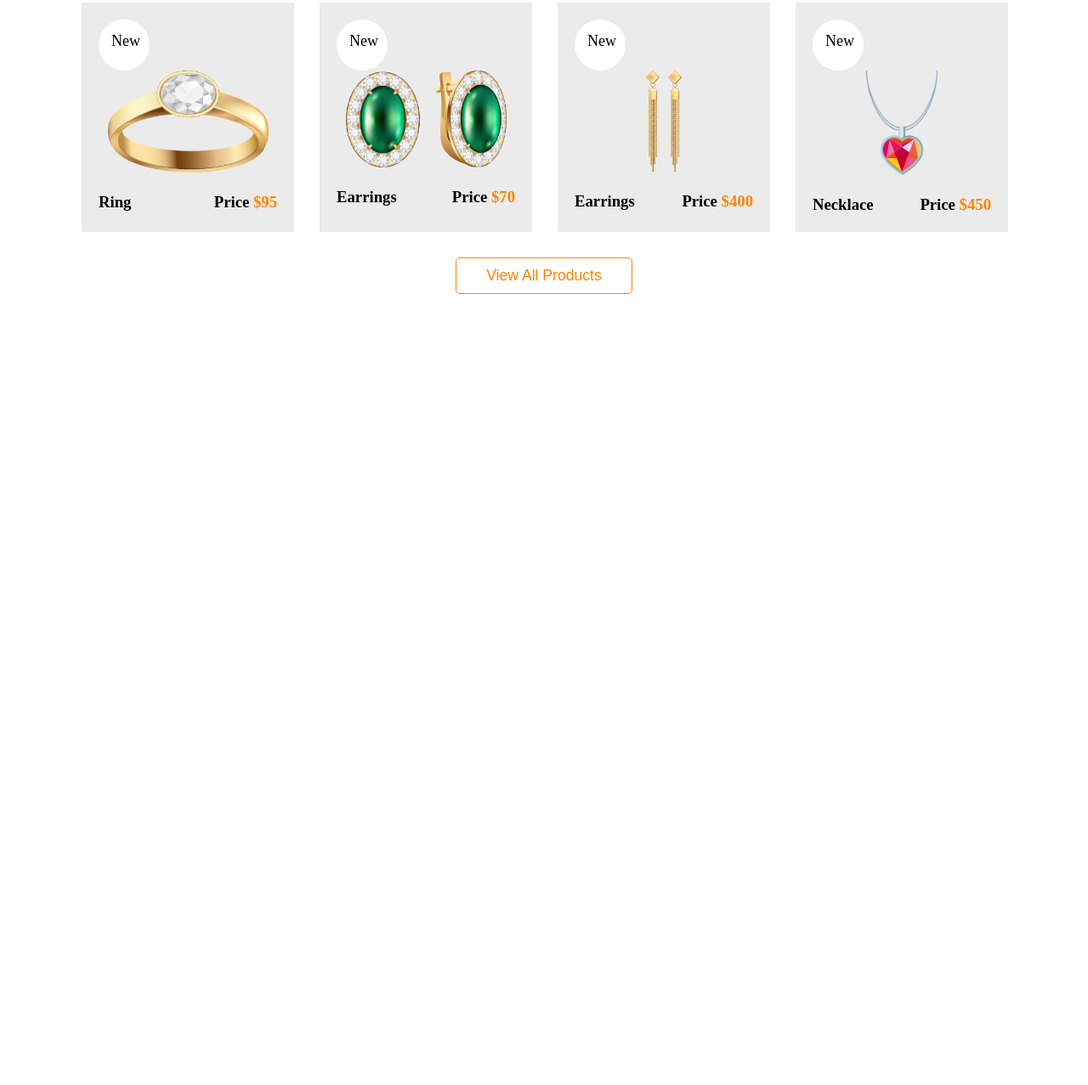
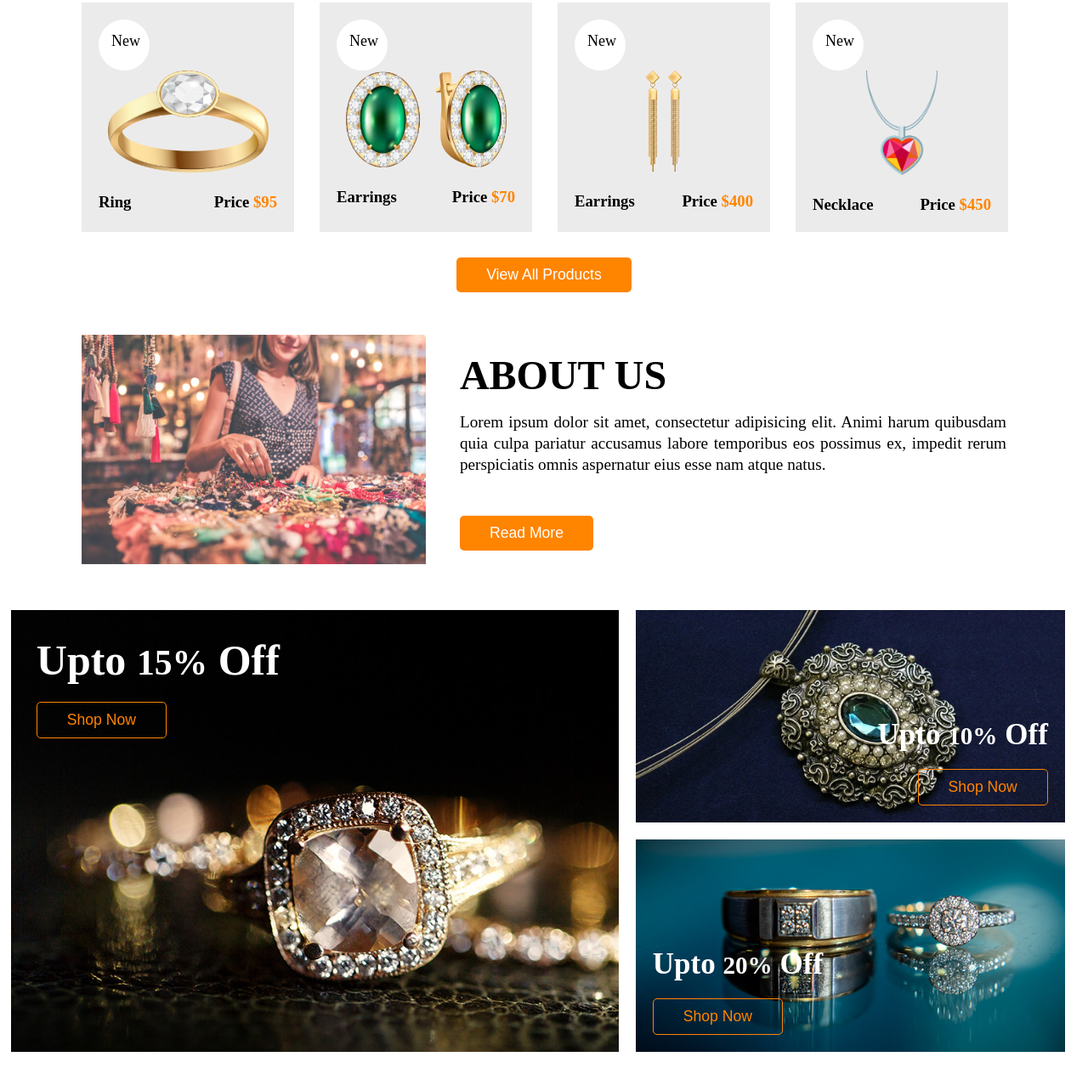
Before and after one commit to Emonmahmud52/healet-fashion, a plain HTML site: page index.html in a window 1280 px wide. Shown: the part 1237-2514 px from the top of the page at 85% size. Before the commit the page ends 1583 px from the top, so only its background shows below. Drawn offline with Linux system fonts and the light colour scheme.

Commit message:
about us and offer section done

```diff
--- a/css/style.css
+++ b/css/style.css
@@ -7,16 +7,41 @@
 /* Common Shared Styles */
 .btn{
     padding: 10px 35px;
-    color: rgb(255, 132, 0);
     font-size: 1.1rem;
     font-weight: 500;
+    border-radius: 5px;
+}
+.btn-primary{
+    color: rgb(255, 132, 0);
     background: transparent;
     border: 1px solid rgb(255, 132, 0);
-    border-radius: 5px;
 }
 
-.btn:hover{
+.btn-secondary{
+    color: white;
     background-color: rgb(255, 132, 0);
+    border: none;
+}
+
+.btn-black{
+    color: black;
+    background: transparent;
+    border: 1px solid black;
+}
+
+.btn-primary:hover{
+    background-color: rgb(255, 132, 0);
+    color: white;
+}
+
+.btn-secondary:hover{
+    border: 1px solid rgb(255, 132, 0);
+    background: transparent;
+    color: rgb(255, 132, 0);
+}
+
+.btn-black:hover{
+    background-color: black;
     color: white;
 }
 
@@ -88,11 +113,11 @@ nav{
 
 .latest-products{
     width: 85%;
-    margin: auto;
+    margin: 50px auto;
     text-align: center;
 }
 
-.letest-product-title{
+.latest-product-title{
     font-size: 35px;
     margin-bottom: 40px;
 }
@@ -160,3 +185,104 @@ nav{
     gap: 30px;
     margin-bottom: 30px;
 }
+
+/* About Us Styles Starts */
+.about-us{
+    width: 85%;
+    margin: 50px auto;
+    text-align: center;
+}
+
+.about-us-title{
+    font-size: 3rem;
+    margin-bottom: 1rem;
+}
+
+.about-us-container{
+    display: flex;
+    align-items: center;
+    gap: 40px;
+}
+
+.about-us-img >img{
+    width: 100%;
+}
+
+.about-us-content{
+    text-align: justify;
+}
+
+.about-us-description{
+    font-size: 1.2rem;
+    line-height: 1.3;
+    margin-bottom: 3rem;
+}
+
+/* Offers Section styles start */
+#Offer-section{
+width: 98%;
+ margin: 50px auto;
+}
+
+.offer-container{
+    display: grid;
+    grid-template-columns: repeat(12, 85px);
+    grid-template-rows: repeat(6, 70px);
+    gap: 20px;
+    color: white;
+}
+
+.offer-item-1{
+    background-image: url("../images/o1.jpg");
+    background-size: cover;
+    grid-column: 1/8;
+    grid-row: span 6;
+    padding: 30px;
+}
+
+.offer-item-1 > h2{
+    font-size: 50px;
+    margin-bottom: 20px;
+}
+
+.offer-item-2{
+    background-image: url("../images/o2.jpg");
+    background-size: cover;
+    grid-column: 8/-1;
+    grid-row: span 3;
+    position: relative;
+}
+
+.offer-content-1{
+    font-size: 20px;
+    position: absolute;
+    right: 20px;
+    bottom: 20px;
+    text-align: right;
+}
+
+.offer-content-1>h2{
+    font-size: 35px;
+    margin-bottom: 20px;
+}
+
+
+.offer-item-3{
+    background-image: url("../images/o3.jpg");
+    background-size: cover;
+    grid-column: 8/-1;
+    grid-row: span 3;
+    position: relative;
+}
+
+.offer-content-2{
+    font-size: 20px;
+    position: absolute;
+    left: 20px;
+    bottom: 20px;
+}
+
+.offer-content-2>h2{
+    font-size: 35px;
+    margin-bottom: 20px;
+}
--- a/index.html
+++ b/index.html
@@ -23,14 +23,14 @@
         <div class="banner-content">
             <h1 class="banner-content-title">Best Jewellery Collection</h1>
             <p class="banner-description">It is a long established fact that a reader will be distracted by the readable content of a page when looking at its layout. The point of using Lorem</p>
-            <button class="btn">Shop Now</button>
+            <button class="btn btn-primary">Shop Now</button>
         </div>
     </header>
 <!-- Main Start -->
     <main>
         <!-- Latest Products Section Start -->
         <section class="latest-products">
-            <h2 class="letest-product-title">LATEST PRODUCTS</h2>
+            <h2 class="latest-product-title">LATEST PRODUCTS</h2>
             <div class="latest-products-container">
                 <!-- product-1 start -->
                 <div class="product-item">
@@ -130,10 +130,52 @@
                  <!-- product-8 End -->
             </div>
 
-            <button class="btn">View All Products</button>
+            <button class="btn btn-secondary">View All Products</button>
+        </section>
+        <!--Latest Products Section End  -->
+
+        <!-- About Us Section Starts -->
+        <section class="about-us">
+            <div class="about-us-container">
+                <div class="about-us-img">
+                    <img src="images/about-img.jpg" alt="">
+                </div>
+                <div class="about-us-content">
+                    <h2 class="about-us-title">ABOUT US</h2>
+                    <p class="about-us-description">Lorem ipsum dolor sit amet, consectetur adipisicing elit. Animi harum quibusdam quia culpa pariatur accusamus labore temporibus eos possimus ex, impedit rerum perspiciatis omnis aspernatur eius esse nam atque natus.</p>
+
+                    <button class="btn btn-secondary">Read More</button>
+                </div>
+
+            </div>
+        </section>
+        <!-- About Us Section End -->
+
+        <!-- Upto 10% Off Section Start -->
+        <section id="Offer-section">
+            <div class="offer-container">
+                <div class="offer-item-1">
+                    <h2>Upto <small>15%</small> Off</h2>
+                    <button class="btn btn-primary">Shop Now</button>
+                </div>
+                <div class="offer-item-2">
+                   <div class="offer-content-1">
+                        <h2>Upto <small>10%</small> Off</h2>
+                        <button class="btn btn-primary">Shop Now</button>
+                   </div>
+                </div>
+                <div class="offer-item-3">
+                   <div class="offer-content-2">
+                        <h2>Upto <small>20%</small> Off</h2>
+                        <button class="btn btn-primary">Shop Now</button>
+                   </div>
+                </div>
+            </div>
 
         </section>
-        <!--Latest Products Section End  -->
+
+        <!-- Upto 10% Off Section End -->
+
     </main>
 <!-- Footer Start -->
     <footer>
```
